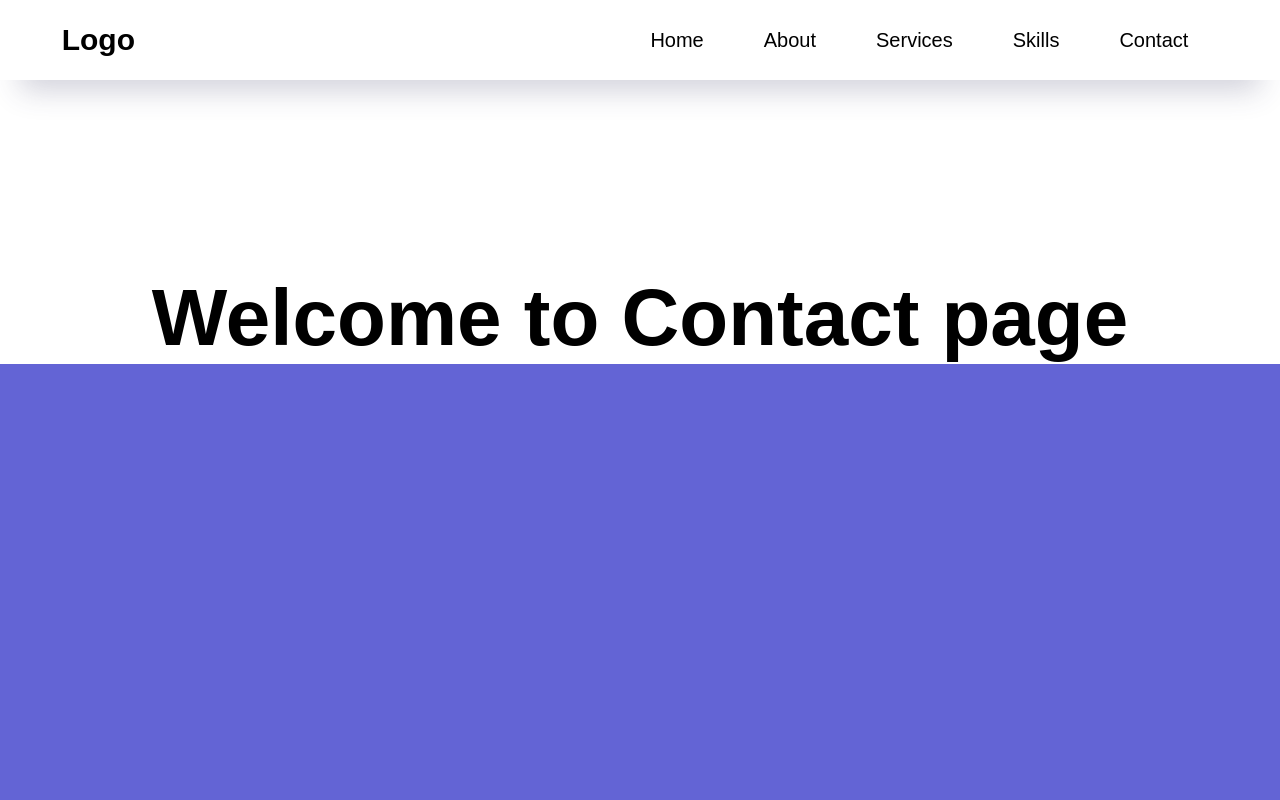
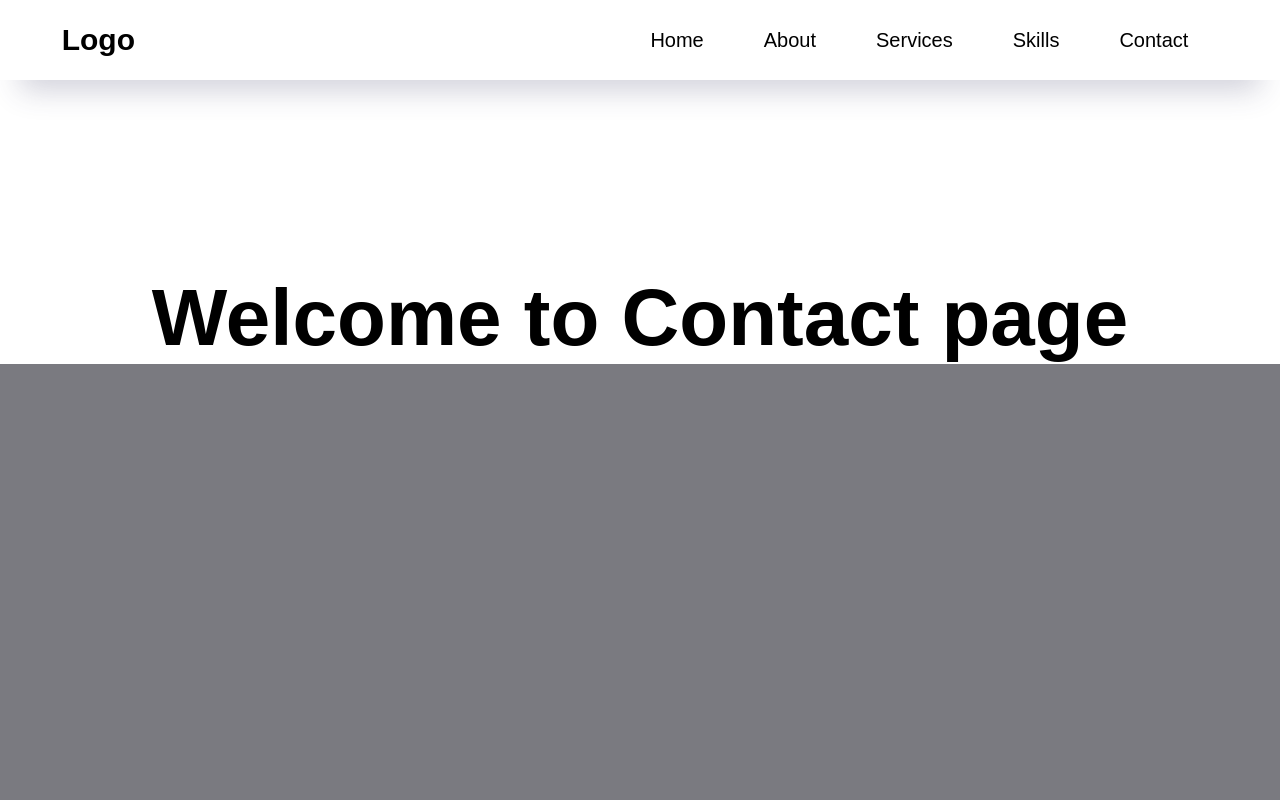
Before and after one commit to TechWithRyan/Music-app, a React (Vite) app: page /contact in a window 1280 px wide. Shown: the top 800 px of the page. Built offline with nearby package versions, Linux system fonts and the light colour scheme.

Commit message:
new name of project

```diff
--- a/src/body/Body.css
+++ b/src/body/Body.css
@@ -1,4 +1,4 @@
 .body-div {
     height: 700px;
-    background-color: #6364D5;
+    background-color: #7a7a80;
 }
```
